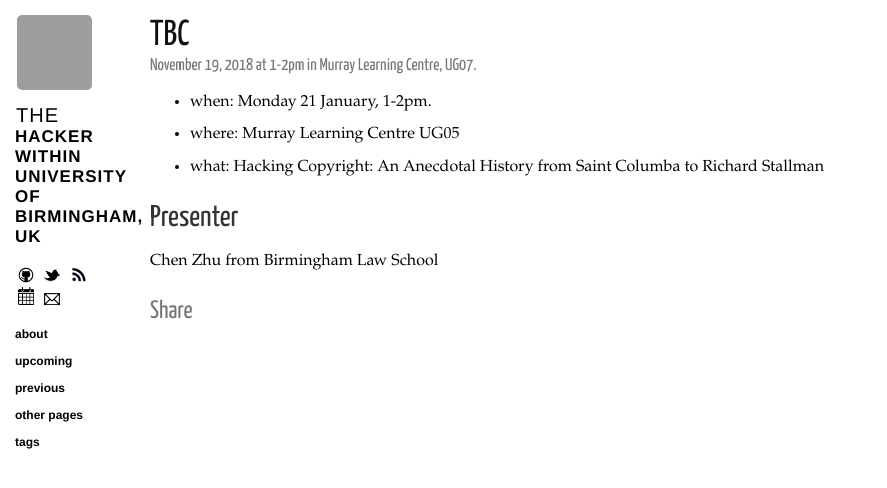
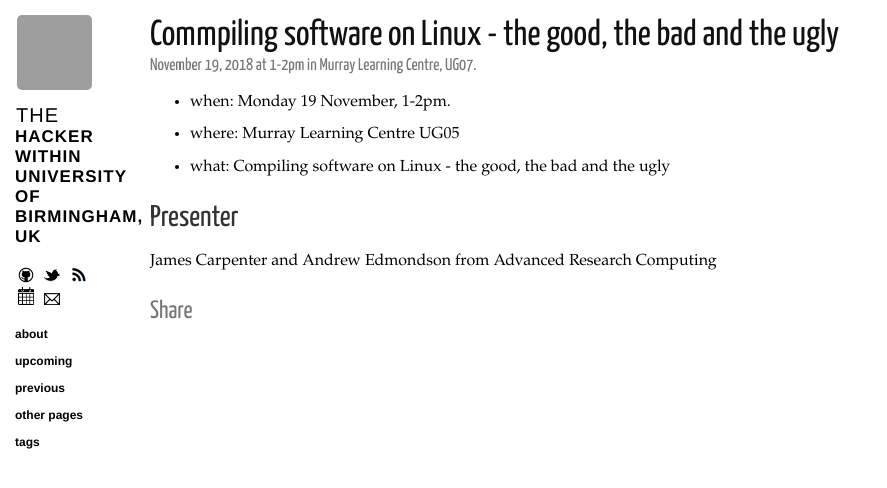
Before and after one commit to thehackerwithin/UoB, a Jekyll site: the page built from _posts/2018-11-19-tbc.md, in a window 1280 px wide, cut to the strip 0-488 px from the top of the page. Shown: the whole strip, without its empty margins (0-887 px from the left). Built offline with Jekyll 4.4.1, drawn with Linux system fonts in a browser that asks for light colours; nearby versions of some CDN libraries; grey boxes are pictures that could not be loaded.

Commit message:
Update 2018-11-19-tbc.md

```diff
--- a/_posts/2018-11-19-tbc.md
+++ b/_posts/2018-11-19-tbc.md
@@ -1,15 +1,15 @@
 ---
 layout: post
-title: TBC
+title: Commpiling software on Linux - the good, the bad and the ugly
 comments: true
-category: upcoming
+category: posts
 tags: meeting <+ tags +>
 ---
 
-* when: Monday 21 January, 1-2pm.
+* when: Monday 19 November, 1-2pm.
 * where: Murray Learning Centre UG05
-* what: Hacking Copyright: An Anecdotal History from Saint Columba to Richard Stallman
+* what: Compiling software on Linux - the good, the bad and the ugly
 
 ## Presenter
 
-Chen Zhu from Birmingham Law School
+James Carpenter and Andrew Edmondson from Advanced Research Computing
```
